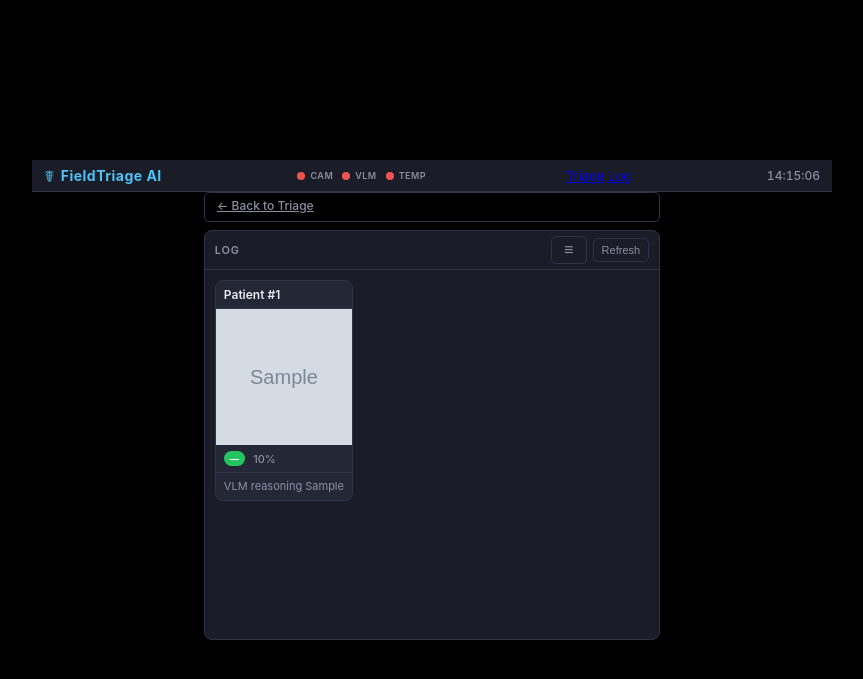
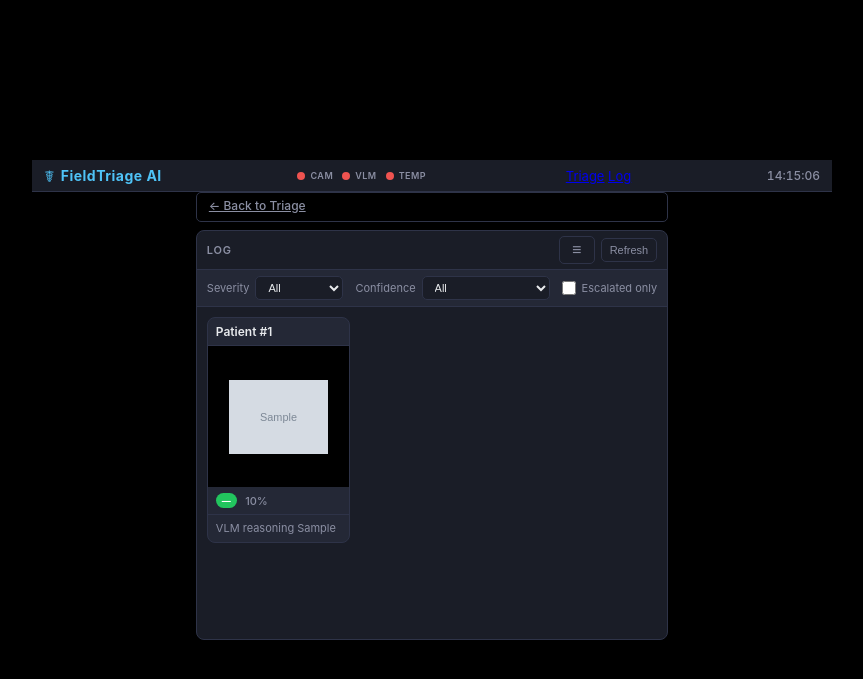
Before and after one commit to Lucalini/scuhackathon-, a FastAPI app: template templates/log.html in a window 1280 px wide. Shown: the top 679 px of the page, without its empty margins (208-1071 px from the left). Run offline with FastAPI, Linux system fonts and the light colour scheme; the template is opened without the code that fills it: most values are stand-ins (such as "Sample title", 1, 10 or a date in 2020); grey boxes marked "Sample" are stand-in pictures.

Commit message:
Workingish Frontend

```diff
--- a/static/css/style.css
+++ b/static/css/style.css
@@ -654,6 +654,20 @@ html, body {
 .log-panel .panel-header { display: flex; align-items: center; justify-content: space-between; }
 .log-header-actions { display: flex; align-items: center; gap: 6px; }
 .log-sort-btn { font-size: 16px; padding: 4px 8px; min-width: 36px; }
+/* filter by category: severity, confidence, escalated */
+.log-filters {
+  display: flex; flex-wrap: wrap; align-items: center; gap: 8px 12px;
+  padding: 6px 10px; border-bottom: 1px solid var(--border);
+  background: var(--surface-2);
+}
+.log-filter-group { display: flex; align-items: center; gap: 6px; }
+.log-filter-group.log-filter-toggle { gap: 6px; }
+.log-filter-label { font-size: 11px; color: var(--text-dim); white-space: nowrap; }
+.log-filter-select {
+  padding: 4px 8px; font-size: 11px; background: var(--surface); border: 1px solid var(--border);
+  border-radius: var(--radius-sm); color: var(--text);
+}
+.log-filter-checkbox { width: 14px; height: 14px; accent-color: var(--accent); }
 .log-catalog {
   flex: 1; min-height: 0; overflow-y: auto;
   display: grid; grid-template-columns: repeat(3, 1fr);
@@ -679,17 +693,18 @@ html, body {
   padding: 6px 8px; font-size: 12px; font-weight: 600; color: var(--text);
   border-bottom: 1px solid var(--border); flex-shrink: 0;
 }
-/* square thumb via padding-bottom hack (reliable cross-browser) */
+/* photo area: image smaller, centered, no bleed */
 .log-catalog-thumb {
   position: relative; width: 100%; flex-shrink: 0;
   height: 0; padding-bottom: 100%; background: #000; overflow: hidden;
 }
 .log-catalog-thumb img {
-  position: absolute; top: 0; left: 0; width: 100%; height: 100%;
-  object-fit: cover; display: block;
+  position: absolute; top: 0; left: 0; right: 0; bottom: 0;
+  max-width: 70%; max-height: 70%; width: auto; height: auto;
+  margin: auto; object-fit: contain; object-position: center; display: block;
 }
 .log-catalog-noimg {
-  position: absolute; top: 0; left: 0; width: 100%; height: 100%;
+  position: absolute; inset: 0;
   display: flex; align-items: center; justify-content: center;
   font-size: 36px; color: var(--text-dim); background: var(--surface-2);
 }
--- a/static/js/log-detail.js
+++ b/static/js/log-detail.js
@@ -190,11 +190,88 @@
     }
   }
 
+  // sort catalog by severity (tags): cycle asc -> desc -> original order
+  function initLogCatalogSort() {
+    const catalog = document.getElementById("log-catalog");
+    const sortBtn = document.getElementById("log-sort-btn");
+    if (!catalog || !sortBtn) return;
+    const emptyEl = document.getElementById("log-catalog-empty");
+    const items = Array.from(catalog.querySelectorAll(".log-catalog-item"));
+    if (items.length === 0) return;
+
+    let order = 0; // 0 = original, 1 = severity asc, 2 = severity desc
+    const originalOrder = items.slice();
+    sortBtn.title = "Sort by severity";
+
+    sortBtn.addEventListener("click", function () {
+      order = (order + 1) % 3;
+      if (order === 0) {
+        originalOrder.forEach(function (el) { catalog.appendChild(el); });
+        sortBtn.title = "Sort by severity";
+      } else {
+        const sorted = items.slice().sort(function (a, b) {
+          const sa = parseInt(a.getAttribute("data-severity"), 10);
+          const sb = parseInt(b.getAttribute("data-severity"), 10);
+          return order === 1 ? sa - sb : sb - sa;
+        });
+        sorted.forEach(function (el) { catalog.appendChild(el); });
+        sortBtn.title = order === 1 ? "Sort: severity low→high (click again)" : "Sort: severity high→low (click again)";
+      }
+    });
+  }
+
+  // filter by category: severity, confidence, escalated only
+  function applyLogCatalogFilters() {
+    const catalog = document.getElementById("log-catalog");
+    const severityVal = (document.getElementById("log-filter-severity") || {}).value || "";
+    const confidenceVal = (document.getElementById("log-filter-confidence") || {}).value || "";
+    const escalatedOnly = (document.getElementById("log-filter-escalated") || {}).checked || false;
+    const emptyEl = document.getElementById("log-catalog-empty");
+    const noMatchEl = document.getElementById("log-catalog-no-match");
+    if (!catalog) return;
+    const items = catalog.querySelectorAll(".log-catalog-item");
+    let visibleCount = 0;
+    items.forEach(function (el) {
+      const sev = String(el.getAttribute("data-severity") || "");
+      const confStr = el.getAttribute("data-confidence") || "";
+      const conf = confStr === "" ? NaN : parseFloat(confStr, 10);
+      const escalated = el.getAttribute("data-escalated") === "true";
+      let show = true;
+      if (severityVal !== "" && sev !== severityVal) show = false;
+      if (show && confidenceVal !== "") {
+        if (confidenceVal === "high" && (isNaN(conf) || conf < 80)) show = false;
+        else if (confidenceVal === "medium" && (isNaN(conf) || conf < 50 || conf >= 80)) show = false;
+        else if (confidenceVal === "low" && (isNaN(conf) || conf >= 50)) show = false;
+      }
+      if (show && escalatedOnly && !escalated) show = false;
+      el.style.display = show ? "" : "none";
+      if (show) visibleCount += 1;
+    });
+    if (emptyEl) emptyEl.classList.toggle("hidden", items.length > 0);
+    if (noMatchEl) noMatchEl.classList.toggle("hidden", visibleCount > 0 || items.length === 0);
+  }
+
+  function initLogCatalogFilters() {
+    const catalog = document.getElementById("log-catalog");
+    const filtersBar = document.querySelector(".log-filters");
+    if (!catalog) return;
+    if (filtersBar) {
+      filtersBar.addEventListener("change", function (e) {
+        if (e.target.id === "log-filter-severity" || e.target.id === "log-filter-confidence" || e.target.id === "log-filter-escalated") {
+          applyLogCatalogFilters();
+        }
+      });
+    }
+    applyLogCatalogFilters();
+  }
+
   function init() {
     if (document.getElementById("log-list") || document.getElementById("log-catalog")) {
       window.refreshLogList = function () { window.location.reload(); };
       var refreshBtn = document.getElementById("log-refresh");
       if (refreshBtn) refreshBtn.addEventListener("click", function () { window.location.reload(); });
+      initLogCatalogSort();
+      initLogCatalogFilters();
     }
     if (document.getElementById("detail-content")) initDetailPage();
   }
--- a/templates/log.html
+++ b/templates/log.html
@@ -12,11 +12,37 @@
         <button type="button" class="btn btn-sm btn-outline" id="log-refresh" title="Refresh" onclick="window.location.reload()">Refresh</button>
       </div>
     </div>
+    <div class="log-filters">
+      <label class="log-filter-group">
+        <span class="log-filter-label">Severity</span>
+        <select id="log-filter-severity" class="log-filter-select" title="Filter by severity">
+          <option value="">All</option>
+          <option value="0">Non-issue</option>
+          <option value="1">Minor</option>
+          <option value="2">Moderate</option>
+          <option value="3">Severe</option>
+        </select>
+      </label>
+      <label class="log-filter-group">
+        <span class="log-filter-label">Confidence</span>
+        <select id="log-filter-confidence" class="log-filter-select" title="Filter by confidence level">
+          <option value="">All</option>
+          <option value="high">High (≥80%)</option>
+          <option value="medium">Medium (50–79%)</option>
+          <option value="low">Low (&lt;50%)</option>
+        </select>
+      </label>
+      <label class="log-filter-group log-filter-toggle">
+        <input type="checkbox" id="log-filter-escalated" class="log-filter-checkbox" title="Show escalated only">
+        <span class="log-filter-label">Escalated only</span>
+      </label>
+    </div>
     <div id="log-catalog" class="log-catalog {% if not entries %}log-catalog--empty{% endif %}" data-server-rendered="true">
       <div id="log-catalog-empty" class="log-catalog-empty {% if entries %}hidden{% endif %}">No entries yet. Capture from the Triage screen.</div>
+      <div id="log-catalog-no-match" class="log-catalog-empty hidden">No entries match the current filters.</div>
       {% for entry in entries %}
-      <a href="/log/{{ entry.id }}" class="log-catalog-item" title="Click to open expanded view">
-        <span class="log-catalog-patient">Patient #{{ entry.patient_id or entry.id }}</span>
+      <a href="/log/{{ entry.id }}" class="log-catalog-item" title="Click to open expanded view" data-severity="{{ entry.severity if entry.severity is not none else -1 }}" data-confidence="{{ entry.confidence if entry.confidence is not none else '' }}" data-escalated="{{ 'true' if entry.escalated else 'false' }}">
+        <span class="log-catalog-patient">Patient #{{ ((entry.patient_id or '') | replace('Patient #', '') | trim) or entry.id }}</span>
         <div class="log-catalog-thumb">
           {% if entry.image_filename %}
           <img src="/api/captures/{{ entry.image_filename }}" alt="" />
```
